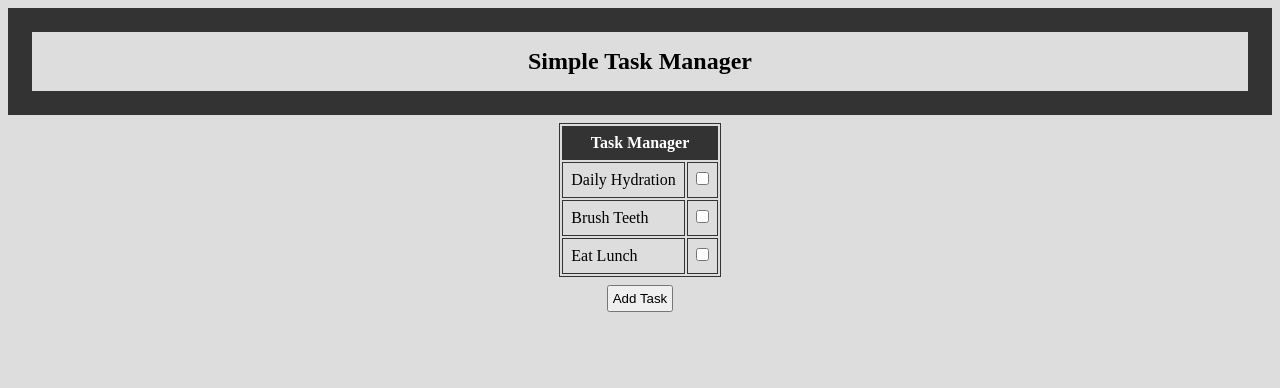
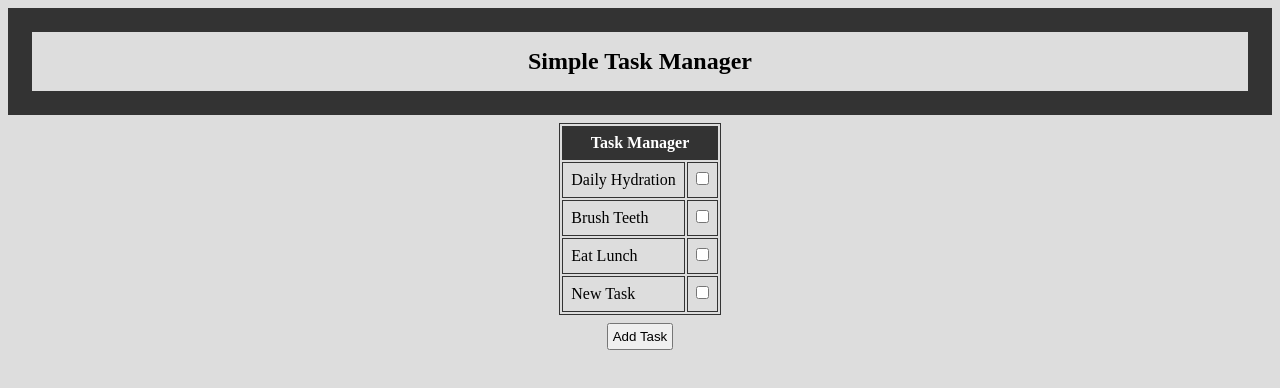
Before and after one commit to JackStendeback/365-Days-of-Code-Week-1, a plain HTML site: page index.html in a window 1280 px wide. Both pictures are taken after a click on the button "Add Task". Drawn offline with Linux system fonts and the light colour scheme.

Commit message:
created a functional button to add table data

```diff
--- a/index.html
+++ b/index.html
@@ -14,7 +14,7 @@
 
     <!-- This is temporary, as I want to be able to append items instead of entering in tr and td manually -->
     <section class="main">
-        <table>
+        <table id="task-table">
             <thead>
                 <tr>
                     <th colspan="2">Task Manager</th>
--- a/script.js
+++ b/script.js
@@ -0,0 +1,27 @@
+document.addEventListener("DOMContentLoaded", function () {
+    const addTask = document.getElementById('task-button');
+    const taskTable = document.getElementById('task-table').getElementsByTagName('tbody')[0];
+
+    addTask.addEventListener('click', function () {
+        // Creating a new table row upon clicking.
+        const newRow = document.createElement('tr');
+
+        // Creating two table data cells for each added row.
+        const taskCell = document.createElement('td');
+        const checkboxCell = document.createElement('td');
+        const checkbox = document.createElement('input');
+        checkbox.type = 'checkbox';
+        checkbox.classList.add('inputs');
+
+        // Adding content to the table data cells
+        taskCell.textContent = 'New Task';
+        checkboxCell.appendChild(checkbox);
+
+        // Append the cells to the new row
+        newRow.appendChild(taskCell);
+        newRow.appendChild(checkboxCell);
+
+        // Finally, append the new row to the table body
+        taskTable.appendChild(newRow);
+    });
+})
```
